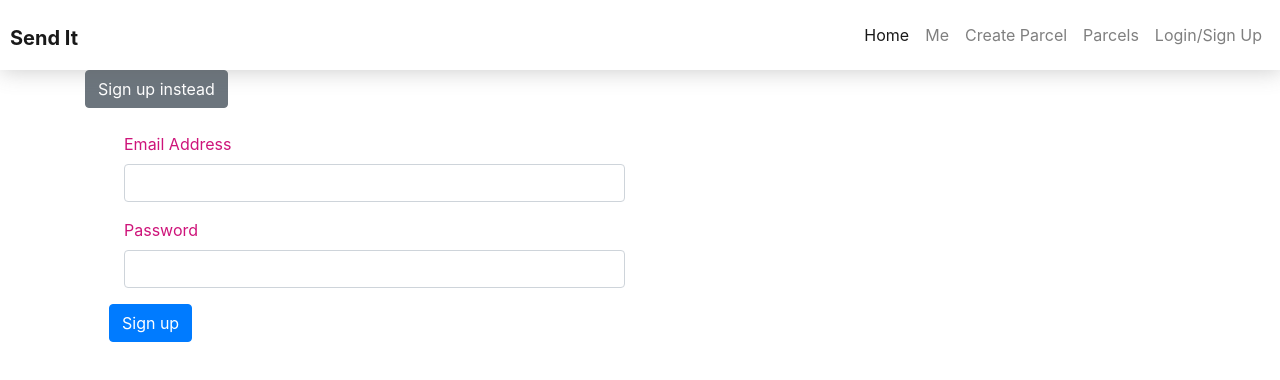
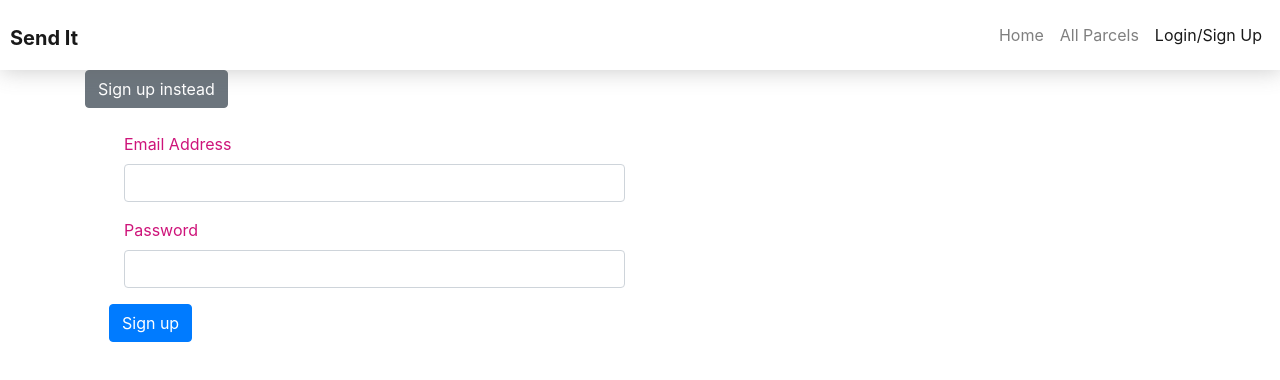
Before and after one commit to ashinzekene/send-it, a React app: page /auth in a window 1280 px wide. Shown: the top 380 px of the page. Built offline with nearby package versions, Linux system fonts and the light colour scheme.

Commit message:
🔥🔥🔥 progress

```diff
--- a/lib/routes/v1/auth.js
+++ b/lib/routes/v1/auth.js
@@ -4,6 +4,10 @@ import User from '../../models/user';
 import utils from '../../utils/index';
 
 const router = express.Router();
+
+router.get('/', auth.requireAuth, async (req, res) => {
+  utils.sendResponse(res, [{ token: req.token, user: res.user }]);
+});
 
 router.post('/signup', async (req, res) => {
   const password = await utils.hashPassword(req.body.password);
--- a/lib/utils/custom-auth.js
+++ b/lib/utils/custom-auth.js
@@ -18,6 +18,7 @@ function extractPayload(req) {
         if (err) {
           reject(err.message);
         } else {
+          req.token = token;
           resolve(payload);
         }
       });
--- a/src/App.jsx
+++ b/src/App.jsx
@@ -1,17 +1,29 @@
-import React from 'react';
+import React, { Component } from 'react';
 import Header from './components/Header';
+import api from './api';
 
-const App = ({ children }) => {
+class App extends Component {
+  async componentDidMount() {
     const token = localStorage.getItem('token');
     if (token) {
-    // dispatch({ type: 'LOGIN' })
+      try {
+        console.log('Authing');
+        const { data } = await api.get('/auth');
+        this.props.dispatch({ type: 'LOGIN', payload: data[0] });
+      } catch (err) {
+        console.log('Not logged in');
       }
+    }
+  }
+
+  render() {
     return (
     <div>
       <Header />
-    {children}
+      {this.props.children}
     </div>
     );
-};
+  }
+}
 
 export default App;
--- a/src/Auth.jsx
+++ b/src/Auth.jsx
@@ -1,4 +1,5 @@
 import React, { Component, Fragment } from 'react';
+import { navigate } from '@reach/router/lib/history';
 import api from './api';
 
 export default class Auth extends Component {
@@ -21,6 +22,7 @@ export default class Auth extends Component {
     const { data, status, error } = await api.post(url, this.state.data);
     if (status === 200) {
       this.props.dispatch({ type: 'LOGIN', payload: data[0] });
+      navigate('/');
     } else {
       console.log(error);
     }
--- /dev/null
+++ b/src/CreateParcel.js
@@ -0,0 +1,49 @@
+import React, { Component } from 'react';
+import { navigate } from '@reach/router/lib/history';
+import api from './api';
+
+export default class CreateParcel extends Component {
+  state = {
+    data: {},
+  }
+
+  handleChange = x => (e) => {
+    this.setState(({ data }) => ({ data: { ...data, [x]: e.target.value } }));
+    e.persist();
+  }
+
+  handleSubmit = async (e) => {
+    e.preventDefault();
+    const { data, status, error } = await api.post('/parcels', this.state.data);
+    if (status === 200) {
+      console.log(data);
+      navigate('/parcels');
+    } else {
+      console.log(error);
+    }
+  }
+
+  render() {
+    return (
+      <div className="container create-parcel">
+        <form className="p-4" onSubmit={ this.handleSubmit }>
+          <div className="form-group col-md-6">
+            <label htmlFor="from">From</label>
+            <input type="text" onChange={this.handleChange('from')} value={this.state.from} className="form-control" id="from" />
+          </div>
+          <div className="form-group col-md-6">
+            <label htmlFor="to">Destination</label>
+            <input type="text" onChange={this.handleChange('to')} value={this.state.to} className="form-control" id="to" />
+          </div>
+          <div className="form-group col-md-6">
+            <label htmlFor="weight">Size of Good (kg)</label>
+            <input type="number" onChange={this.handleChange('weight')} value={this.state.weight} className="form-control" id="weight" />
+          </div>
+          <button type="submit" className="btn btn-primary">
+            Create Parcel
+          </button>
+        </form>
+      </div>
+    );
+  }
+}
--- a/src/Parcels.jsx
+++ b/src/Parcels.jsx
@@ -7,14 +7,29 @@ export default class Parcels extends Component {
   }
 
   async componentDidMount() {
-    const res = await api.get('/parcels');
-    console.log(res);
+    const { data: parcels } = await api.get('/parcels');
+    this.setState({ parcels });
   }
 
   render() {
+    const { parcels } = this.state;
     return (
-      <div>
+      <div className="p-3 container parcels">
         <h3>Parcels</h3>
+        <div className="py-4 parcels-container">
+          {parcels === null && <div>Loading</div> }
+          {parcels && !parcels.length && <div>No parcels</div> }
+          {!!parcels && parcels.map(parcel => (
+            <div className="card my-3" key={parcel.id} style={{ width: '18rem' }}>
+              <div className="card-body">
+                <h5 className="card-title">{parcel.from} &rarr; {parcel.to}</h5>
+                <p className="card-text">Some quick example text to build on the card title and make up the bulk of the card's content.</p>
+                <div href="#" className="label label-success">{parcel.status}</div>
+                <a href="#" className="card-link">{ (new Date(parcel.senton)).toDateString()}</a>
+              </div>
+            </div>
+          ))}
+        </div>
       </div>
     );
   }
--- a/src/api.js
+++ b/src/api.js
@@ -22,8 +22,10 @@ export default api;
 
 export const setToken = (t) => {
   token = t;
+  localStorage.setItem('token', t);
 };
 
 export const removeToken = () => {
   token = null;
+  localStorage.removeItem('token');
 };
--- a/src/components/Header.jsx
+++ b/src/components/Header.jsx
@@ -1,10 +1,24 @@
 import React from 'react';
 import { Link } from '@reach/router';
+import { AuthConsumer } from '../context';
+
+export const NavLink = ({ className, ...props }) => (
+  <Link
+    {...props}
+    getProps={({ isCurrent }) => ({
+      className: `${className}${isCurrent ? ' active' : ''}`,
+    })
+    }
+  />
+);
 
 const Header = () => (
+  <AuthConsumer>
+    {
+      ({ user, dispatch }) => (
         <nav className="navbar navbar-light d-flex justify-content-between navbar-expand-sm bg-white">
         <h2 className="font-weight-bold">
-      <Link className="navbar-brand" to="/">Send It</Link>
+          <NavLink className="navbar-brand" to="/">Send It</NavLink>
         </h2>
         <div>
           <button className="navbar-toggler" type="button" data-toggle="collapse" data-target="#navbarNavAltMarkup" aria-controls="navbarNavAltMarkup" aria-expanded="false" aria-label="Toggle navigation">
@@ -12,15 +26,19 @@ const Header = () => (
           </button>
           <div className="collapse navbar-collapse">
             <div className="navbar-nav">
-          <Link className="nav-item nav-link active" to="/">Home <span className="sr-only">(current)</span></Link>
-          <Link className="nav-item nav-link" to="/users">Me</Link>
-          <Link className="nav-item nav-link" to="/create">Create Parcel</Link>
-          <Link className="nav-item nav-link" to="/parcels">Parcels</Link>
-          <Link className="nav-item nav-link" to="/auth">Login/Sign Up</Link>
+              <NavLink className="nav-item nav-link" to="/">Home <span className="sr-only">(current)</span></NavLink>
+              {user.id && <NavLink className="nav-item nav-link" to="/my-parcels">My Parcels</NavLink>}
+              {user.id && <NavLink className="nav-item nav-link" to="/create">Create Parcel</NavLink>}
+              <NavLink className="nav-item nav-link" to="/parcels">All Parcels</NavLink>
+              {!user.id && <NavLink className="nav-item nav-link" to="/auth">Login/Sign Up</NavLink>}
+              {user.id && <button className="nav-item btn btn-danger" onClick={() => dispatch({ type: 'LOGOUT' })} to="/auth">Log out</button>}
             </div>
           </div>
         </div>
       </nav>
+      )
+      }
+  </AuthConsumer>
 );
 
 export default Header;
--- /dev/null
+++ b/src/context.js
@@ -0,0 +1,5 @@
+import React from 'react';
+
+const AuthContext = React.createContext({});
+export const AuthProvider = AuthContext.Provider;
+export const AuthConsumer = AuthContext.Consumer;
--- a/src/index.js
+++ b/src/index.js
@@ -8,6 +8,8 @@ import Auth from './Auth';
 import Parcels from './Parcels';
 import './App.css';
 import { removeToken, setToken } from './api';
+import { AuthProvider } from './context';
+import CreateParcel from './CreateParcel';
 
 const ConditionalRoute = ({
   condition, component: Comp, redirect = '/auth', ...props
@@ -17,17 +19,17 @@ const ConditionalRoute = ({
   return [];
 };
 
-const AuthContext = React.createContext({ user: {} });
 
 const reducer = (state, action) => {
   switch (action.type) {
     case 'LOGIN': {
       setToken(action.payload.token);
-      return { ...state, user: action.payload };
+      return { ...state, user: action.payload.user };
     }
     case 'LOGOUT': {
       removeToken();
-      return { ...state, user: null };
+      navigate('/');
+      return { ...state, user: {} };
     }
     default: {
       return state;
@@ -39,16 +41,18 @@ const AppRouter = () => {
   const [{ user }, dispatch] = useReducer(reducer, { user: {} });
 
   return (
-    <AuthContext.Provider value={{}}>
+    <AuthProvider value={{ user, dispatch }}>
       <Router>
         <App dispatch={dispatch} path="/">
           <Home path="/" />
-          <Parcels path="/parcels" />
-          <ConditionalRoute component={Auth} state={user} dispatch={dispatch} path="/auth" condition={!user.id} />
-          <ConditionalRoute path="/users" component={Home} condition={ !!user.id } />
+          <Parcels dispatch={dispatch} path="/parcels" />
+          <ConditionalRoute component={Auth} state={user} dispatch={dispatch} path="/auth" redirect="/" condition={!user.id} />
+          <ConditionalRoute dispatch={dispatch} path="/users" component={Home} condition={!!user.id} />
+          <ConditionalRoute dispatch={dispatch} path="/my-parcels" component={Parcels} condition={!!user.id} />
+          <ConditionalRoute dispatch={dispatch} path="/create" component={CreateParcel} condition={!!user.id} />
         </App>
       </Router>
-    </AuthContext.Provider>
+    </AuthProvider>
   );
 };
 
```
Lines whose indentation alone changed are shown as unchanged.
